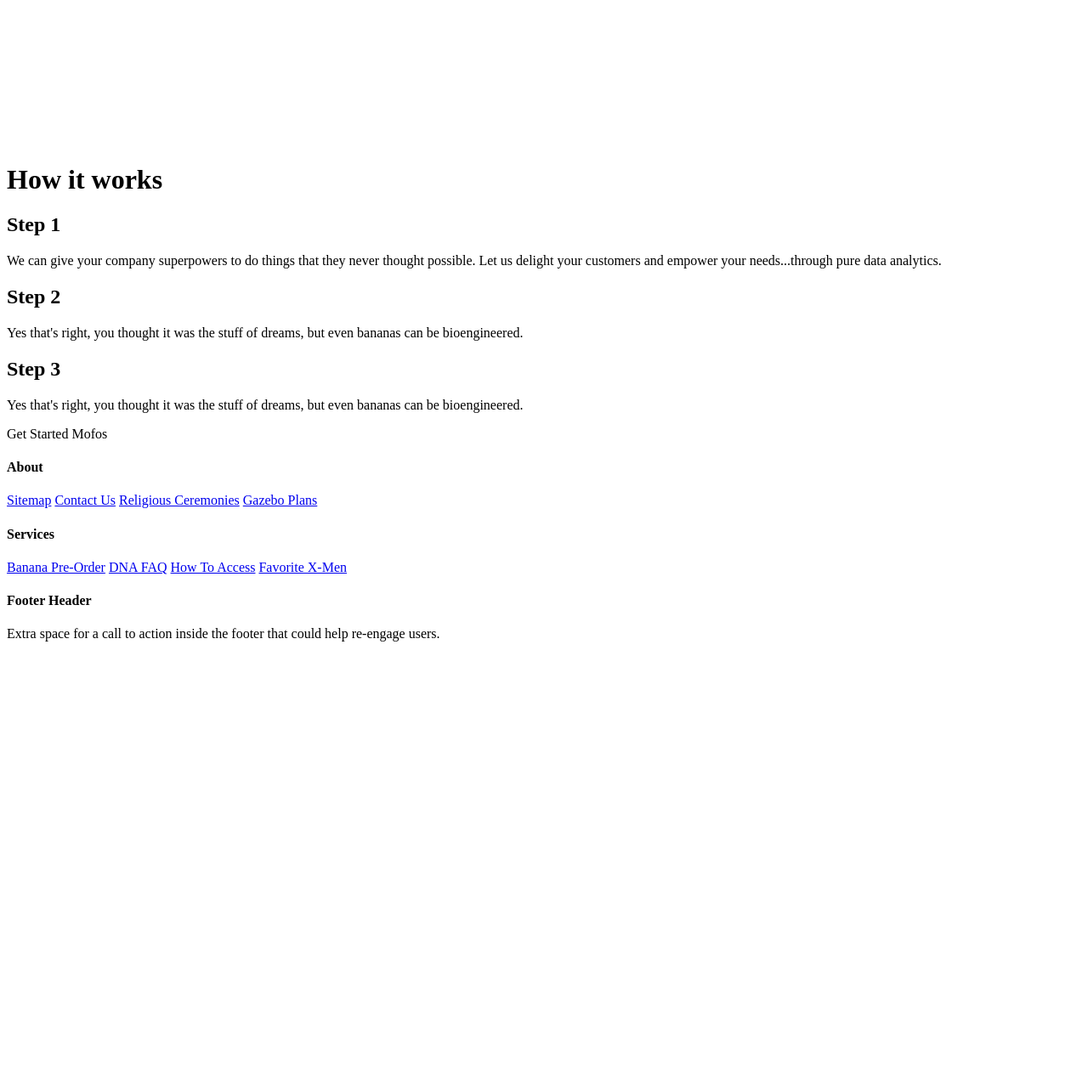
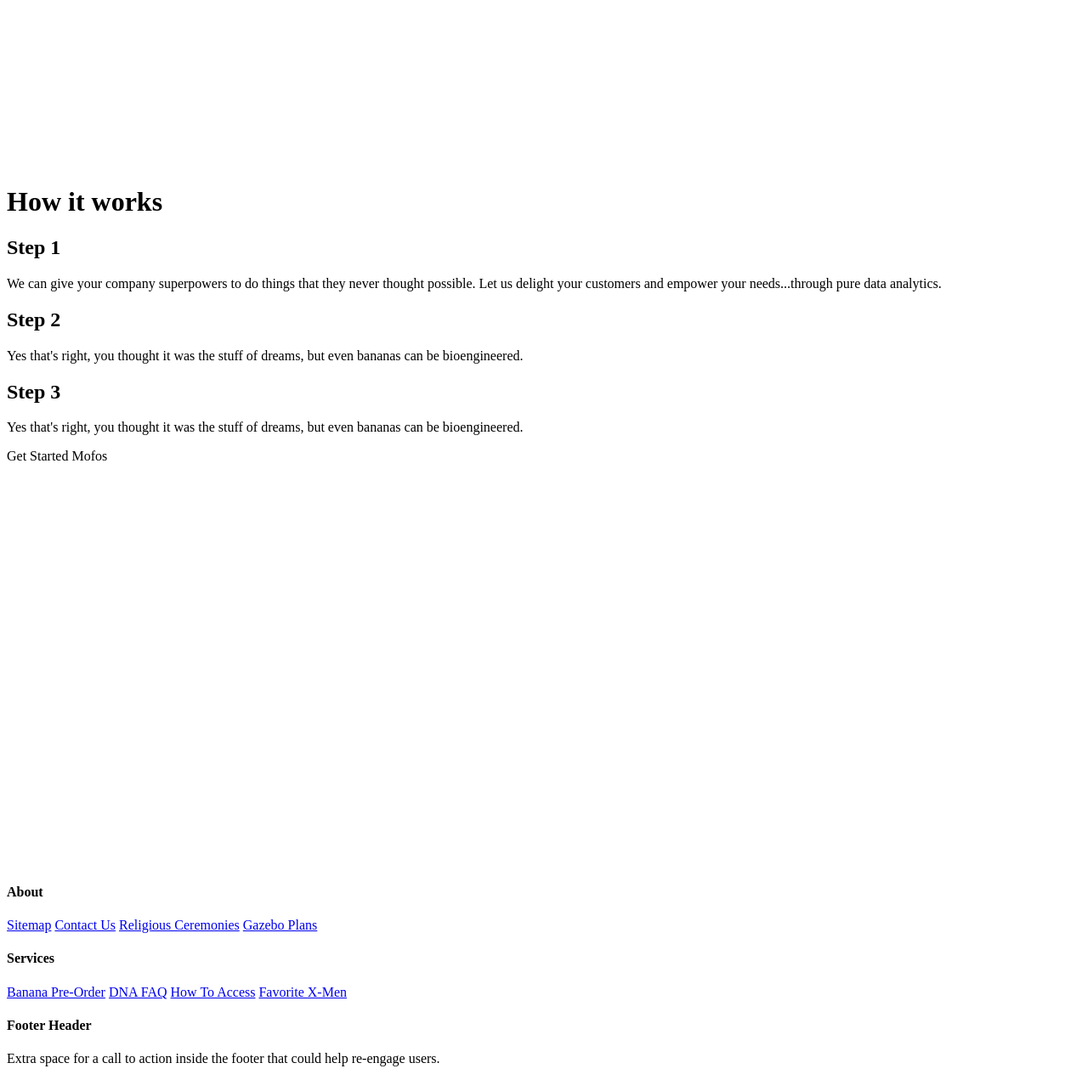
Before and after one commit to z123/starjar, a Flask app: page / in a window 1280 px wide. Shown: the part 630-1901 px from the top of the page at 85% size. Before the commit the page ends 1385 px from the top, so only its background shows below. Run offline with Flask 2, Linux system fonts and the light colour scheme.

Commit message:
Developing website...

```diff
--- a/app/static/css/index.css
+++ b/app/static/css/index.css
@@ -7,6 +7,7 @@
   font-size: 3em;
 }
 
-/*.ui.vertical.center.aligned.segment:nth-of-type(2) {*/
-  /*margin-top: 5em;*/
-/*}*/
+#how-it-works {
+  margin-top: 3em;
+  min-height: 800px;
+}
--- a/app/static/css/layout.css
+++ b/app/static/css/layout.css
@@ -7,8 +7,6 @@
   font-size: 1.2em;
 }
 
-
-
 /*body {*/
   /*background-color: #F2F2F2;*/
 /*}*/
--- a/app/templates/index.html
+++ b/app/templates/index.html
@@ -16,9 +16,9 @@
     </div>
   </div>
 
-  <div class="ui vertical center aligned segment">
+  <div id="how-it-works" class="ui vertical center aligned segment">
     <div class="ui text container">
-    <h1 id="how-it-works" class="ui header">How it works</h1>
+    <h1 class="ui header">How it works</h1>
     <h2 class="ui header">Step 1</h2>
     <p>We can give your company superpowers to do things that they never thought possible. Let us delight your customers and empower your needs...through pure data analytics.</p>
     <h2 class="ui header">Step 2</h2>
--- a/app/views/index.py
+++ b/app/views/index.py
@@ -5,3 +5,7 @@ from app import app
 @app.route('/')
 def index():
     return render_template('index.html')
+
+@app.route('/strategies')
+def strategies():
+    return render_template('strategies.html')
```
Also changed, not shown: app/views/home.py (deleted, +0 -7 lines), config.py (deleted).
